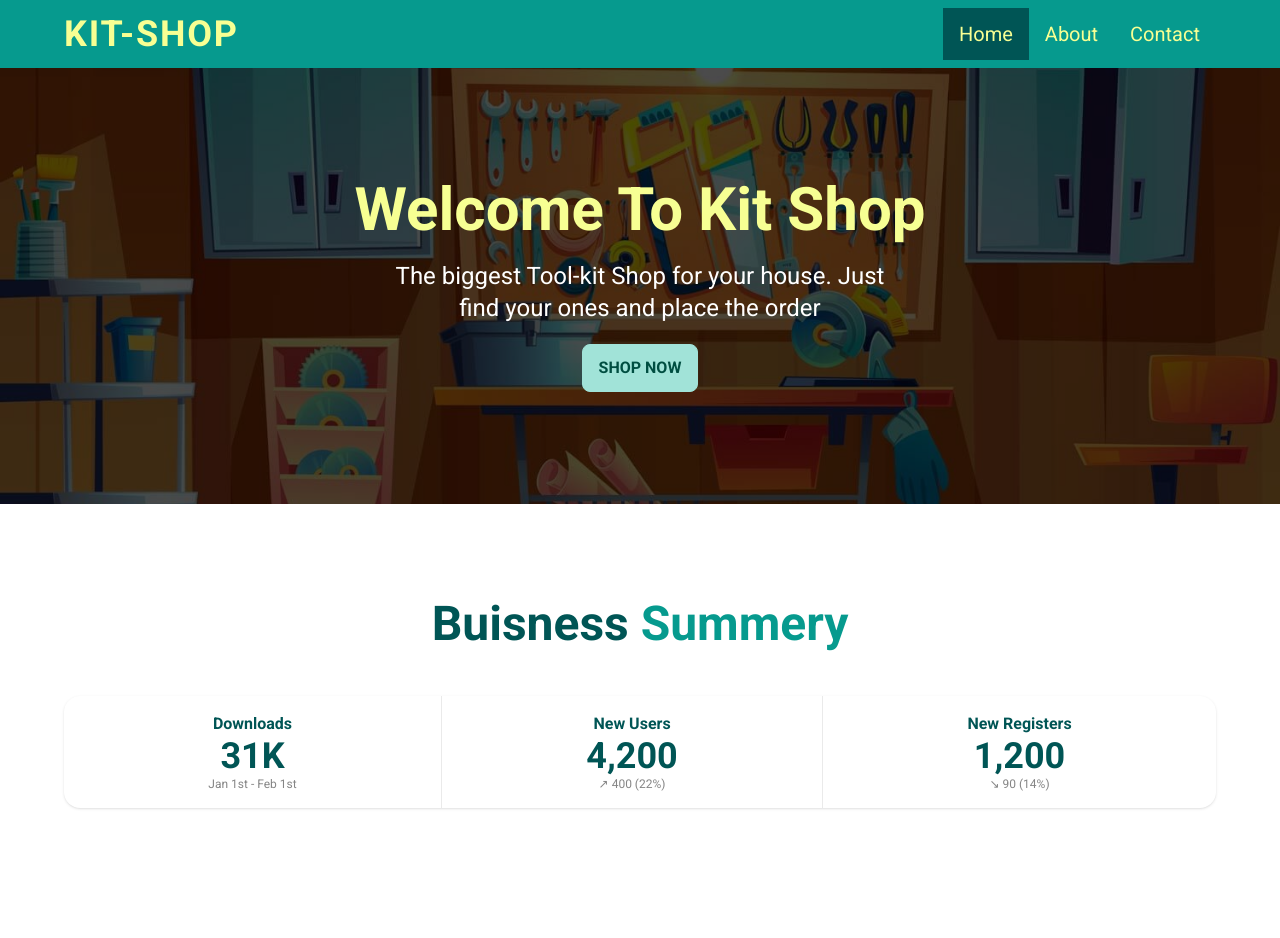
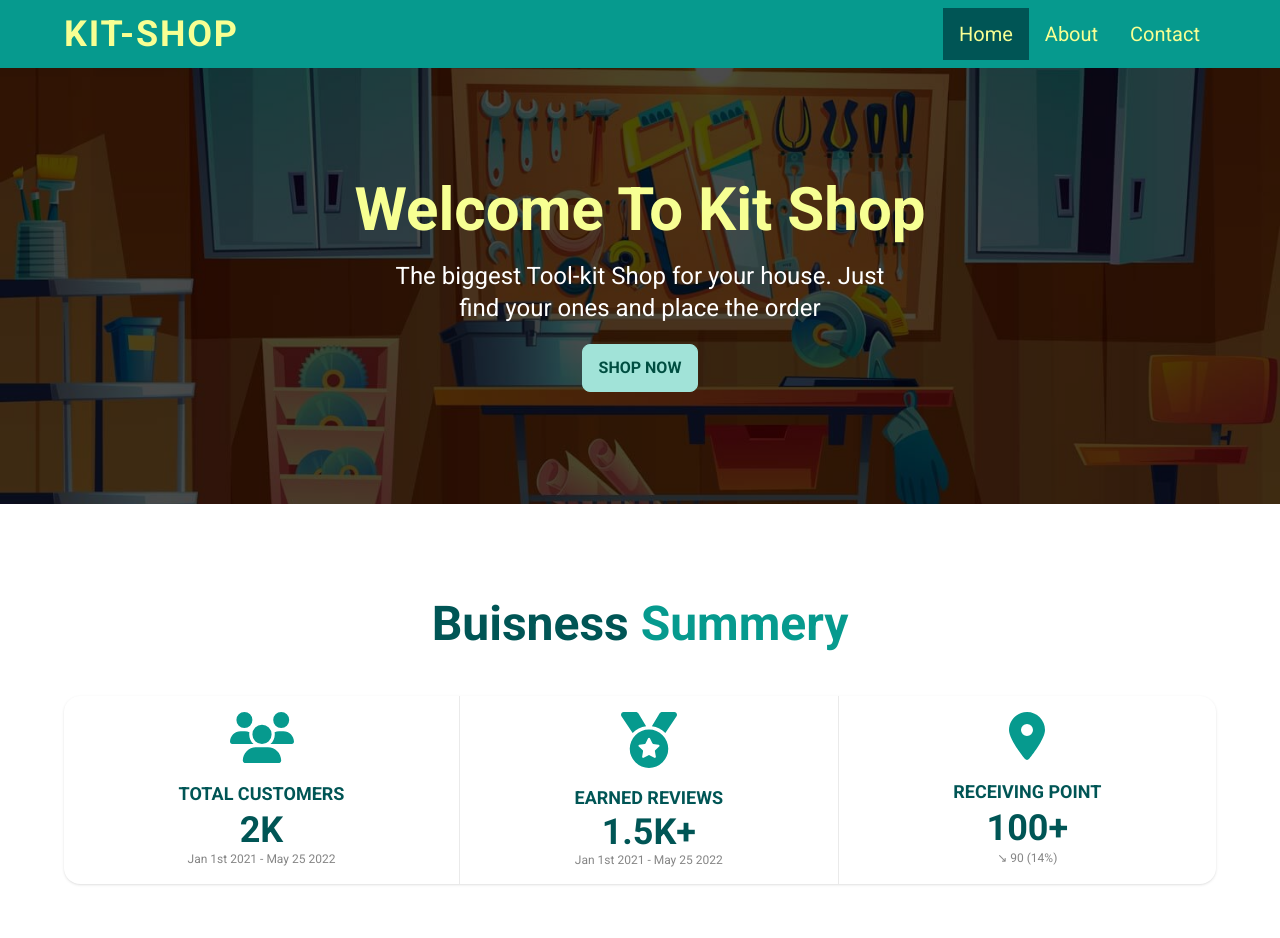
Before and after one commit to sam-suzzaman/PH-Assignment-12-Client, a React (Create React App) app: page / in a window 1280 px wide. Shown: the top 938 px of the page. Built offline with nearby package versions, Linux system fonts and the light colour scheme.

Commit message:
updating business summery

```diff
--- a/package.json
+++ b/package.json
@@ -4,6 +4,7 @@
   "private": true,
   "dependencies": {
     "@fortawesome/fontawesome-svg-core": "^6.1.1",
+    "@fortawesome/free-regular-svg-icons": "^6.1.1",
     "@fortawesome/free-solid-svg-icons": "^6.1.1",
     "@fortawesome/react-fontawesome": "^0.1.18",
     "@testing-library/jest-dom": "^5.16.4",
--- a/src/App.js
+++ b/src/App.js
@@ -5,6 +5,8 @@ import About from "./Pages/About";
 import Contact from "./Pages/Contact";
 import NotFound from "./Pages/NotFound";
 import Footer from "./Pages/Shared/Footer/Footer";
+import PurchagePage from "./Pages/PurchagePage";
+import AllTools from "./Pages/AllTools";
 
 function App() {
     return (
@@ -12,6 +14,8 @@ function App() {
             <Navbar />
             <Routes>
                 <Route path="/" element={<Home />} />
+                <Route path="/purchage" element={<PurchagePage />} />
+                <Route path="/allTools" element={<AllTools />} />
                 <Route path="about" element={<About />} />
                 <Route path="contact" element={<Contact />} />
                 <Route path="*" element={<NotFound />} />
--- a/src/Components/BuisnessSummery/BuisnessSummery.js
+++ b/src/Components/BuisnessSummery/BuisnessSummery.js
@@ -1,6 +1,30 @@
+import { FontAwesomeIcon } from "@fortawesome/react-fontawesome";
+import {
+    faUsers,
+    faMedal,
+    faLocationDot,
+} from "@fortawesome/free-solid-svg-icons";
 import React from "react";
 
 const BuisnessSummery = () => {
+    const date = new Date();
+    const month = date.getMonth();
+    const monthName = [
+        "Jan",
+        "Feb",
+        "Mar",
+        "Apr",
+        "May",
+        "Jun",
+        "Jul",
+        "Aug",
+        "Sept",
+        "Oct",
+        "Nov",
+        "Dec",
+    ];
+    const day = date.getDate();
+    const year = date.getFullYear();
     return (
         <section className="py-8 my-16 w-full ">
             <h2 className="text-center text-4xl sm:text-5xl text-primary  capitalize font-semibold">
@@ -9,26 +33,48 @@ const BuisnessSummery = () => {
             <div className="px-8 lg:px-16 mt-12">
                 <div className="stats w-full stats-vertical sm:stats-horizontal shadow ">
                     <div className="stat text-center">
-                        <div className="stat-title text-primary font-semibold">
-                            Downloads
+                        <div className="mx-auto pb-4">
+                            <FontAwesomeIcon
+                                icon={faUsers}
+                                class="text-secondary font-bold w-16"
+                            />
                         </div>
-                        <div className="stat-value text-primary">31K</div>
-                        <div className="stat-desc">Jan 1st - Feb 1st</div>
+                        <div className="stat-title text-primary font-semibold text-lg uppercase">
+                            Total customers
+                        </div>
+                        <div className="stat-value text-primary">2K</div>
+                        <div className="stat-desc">
+                            Jan 1st 2021 - {monthName[month]} {day} {year}
+                        </div>
                     </div>
 
                     <div className="stat text-center">
-                        <div className="stat-title text-primary font-semibold">
-                            New Users
+                        <div className="mx-auto pb-4">
+                            <FontAwesomeIcon
+                                icon={faMedal}
+                                class="text-secondary font-bold w-14"
+                            />
                         </div>
-                        <div className="stat-value text-primary">4,200</div>
-                        <div className="stat-desc">↗︎ 400 (22%)</div>
+                        <div className="stat-title text-primary font-semibold text-lg uppercase">
+                            Earned Reviews
+                        </div>
+                        <div className="stat-value text-primary">1.5K+</div>
+                        <div className="stat-desc">
+                            Jan 1st 2021 - {monthName[month]} {day} {year}
+                        </div>
                     </div>
 
                     <div className="stat text-center">
-                        <div className="stat-title text-primary font-semibold">
-                            New Registers
+                        <div className="mx-auto pb-4">
+                            <FontAwesomeIcon
+                                icon={faLocationDot}
+                                class="text-secondary font-bold w-9"
+                            />
                         </div>
-                        <div className="stat-value text-primary">1,200</div>
+                        <div className="stat-title text-primary font-semibold uppercase text-lg">
+                            Receiving point
+                        </div>
+                        <div className="stat-value text-primary">100+</div>
                         <div className="stat-desc">↘︎ 90 (14%)</div>
                     </div>
                 </div>
--- a/src/Components/SingleTool/SingleTool.js
+++ b/src/Components/SingleTool/SingleTool.js
@@ -49,7 +49,7 @@ const SingleTool = ({ tool }) => {
                 </p>
                 <div className="card-actions justify-end mt-8">
                     <Link
-                        to="/singleProduct"
+                        to="/purchage"
                         className="btn btn-primary btn-outline xl:btn-wide px-8 xl:px-0 mx-auto "
                     >
                         <svg
--- a/src/Components/ToolsGallery/ToolsGallery.js
+++ b/src/Components/ToolsGallery/ToolsGallery.js
@@ -1,4 +1,5 @@
 import React from "react";
+import { Link } from "react-router-dom";
 import tooPic from "../../assets/tool.jpg";
 import SingleTool from "../SingleTool/SingleTool";
 const ToolsGallery = () => {
@@ -62,6 +63,11 @@ const ToolsGallery = () => {
                     })}
                 </div>
             </div>
+            <div className="w-full flex justify-center mt-10">
+                <Link to="/allTools" className="btn btn-primary px-8 sm:px-16">
+                    Show all tools
+                </Link>
+            </div>
         </section>
     );
 };
--- /dev/null
+++ b/src/Pages/AllTools.js
@@ -0,0 +1,7 @@
+import React from "react";
+
+const AllTools = () => {
+    return <div>this is all tools</div>;
+};
+
+export default AllTools;
--- /dev/null
+++ b/src/Pages/PurchagePage.js
@@ -0,0 +1,7 @@
+import React from "react";
+
+const PurchagePage = () => {
+    return <div>this is purchage page</div>;
+};
+
+export default PurchagePage;
```
Also changed, not shown: 1 other file (tests, documents, lock files or other folders).
